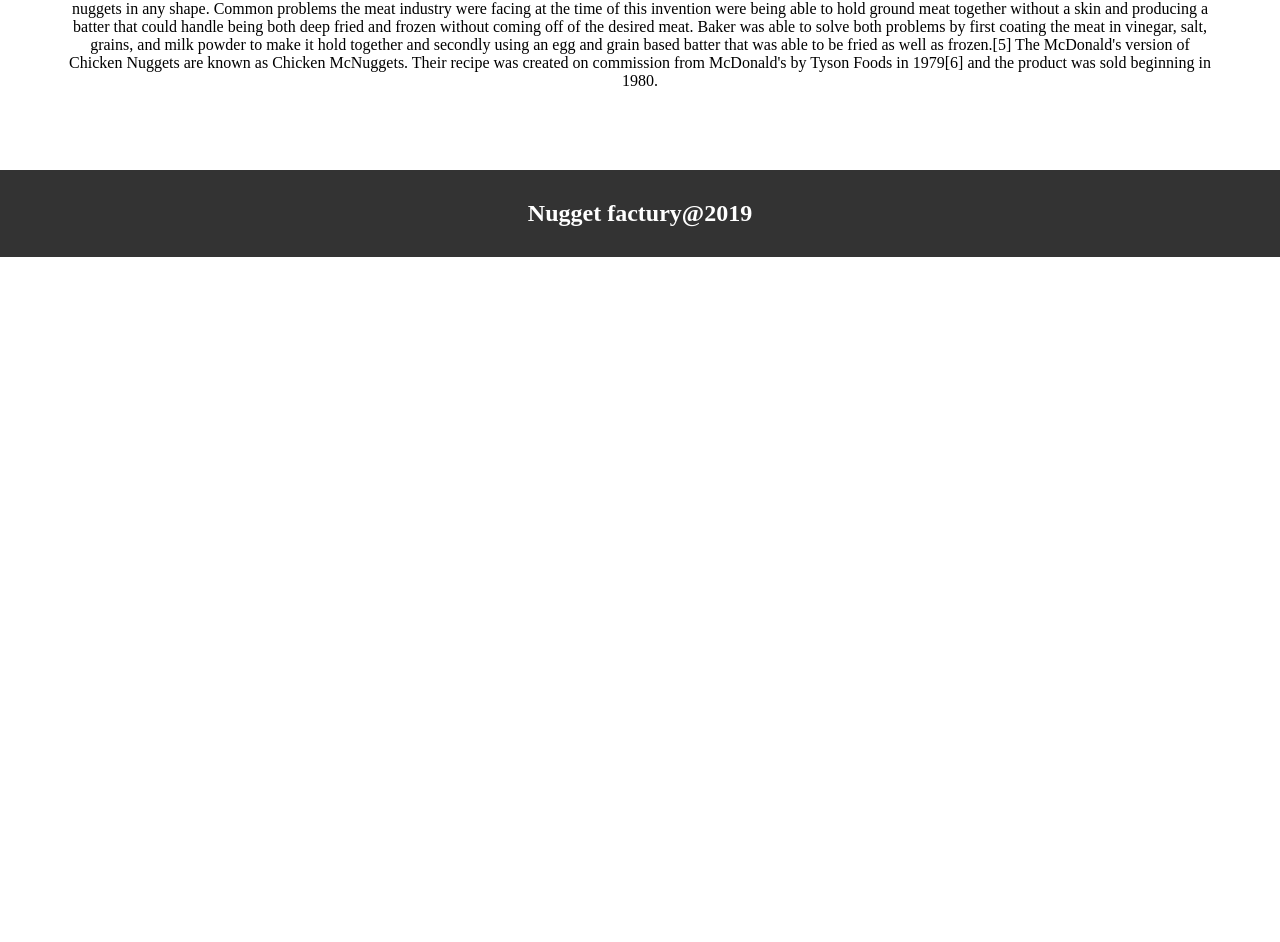
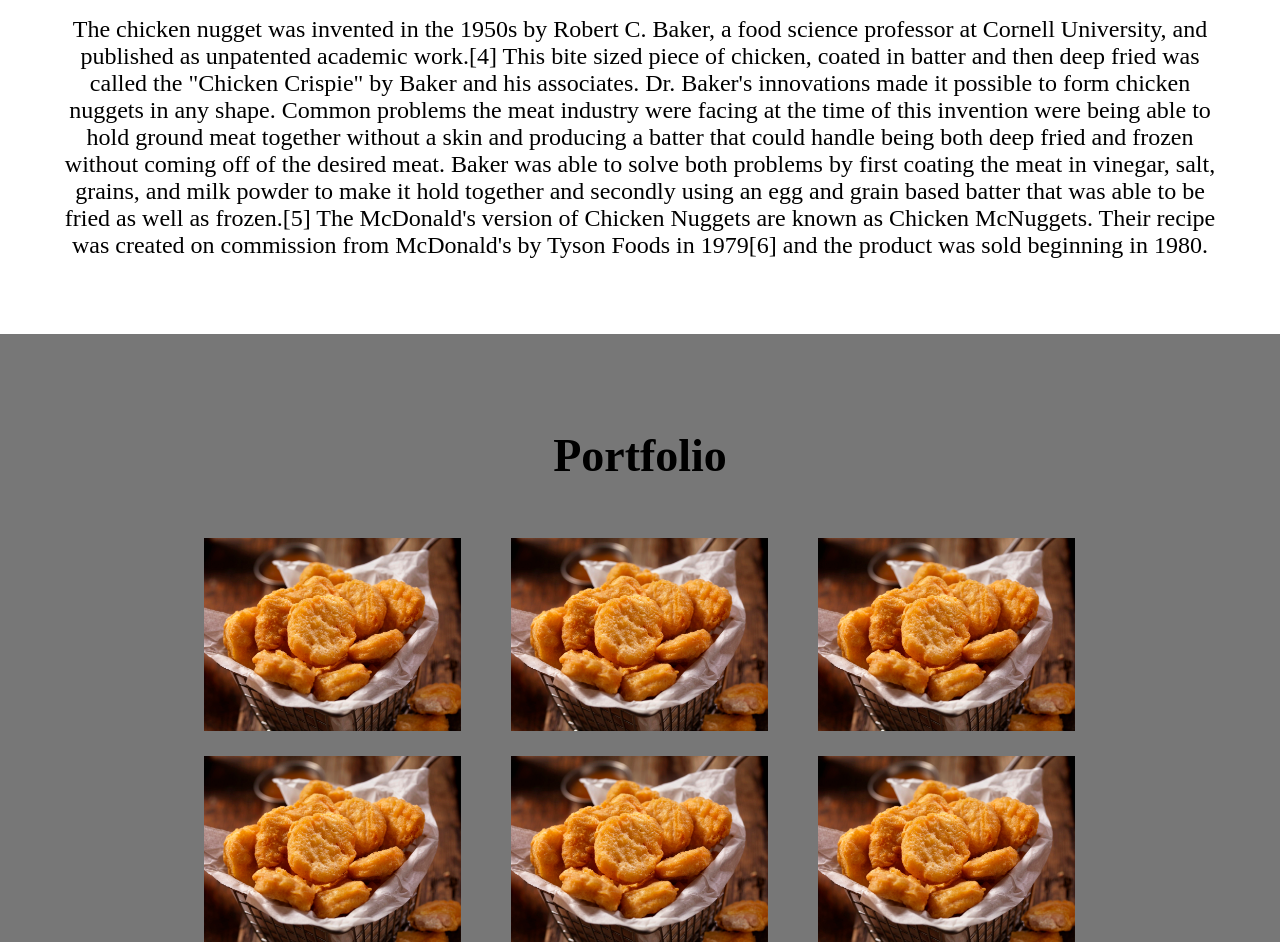
Before and after one commit to CarolineVoo/Nugget-Factory, a plain HTML site: page index.html in a window 1280 px wide. Shown: the part 673-1615 px from the top of the page. Before the commit the page ends 930 px from the top, so only its background shows below. Drawn offline with Linux system fonts and the light colour scheme.

Commit message:
Index
imported new sections

```diff
--- a/index.html
+++ b/index.html
@@ -10,7 +10,8 @@
     <div class="container">
 
         <div class="navbar">
-            <a id="navlogo" href="./index.html" >
+
+            <a  href="./index.html" >
                 Home
             </a>
             <a href="./play.html">Play</a>
@@ -23,15 +24,58 @@
         </div>
         <div class="wrapper">
 
-            <div class="main">
-                <h1>Nugland</h1>
-                <p>
+                <div class="intro">
+                    <h1>Nugland</h1>
+                    <p>
+                        The chicken nugget was invented in the 1950s by Robert C. Baker, a food science professor at Cornell University, and published as unpatented academic work.[4] This bite sized piece of chicken, coated in batter and then deep fried was called the "Chicken Crispie" by Baker and his associates. Dr. Baker's innovations made it possible to form chicken nuggets in any shape. Common problems the meat industry were facing at the time of this invention were being able to hold ground meat together without a skin and producing a batter that could handle being both deep fried and frozen without coming off of the desired meat. Baker was able to solve both problems by first coating the meat in vinegar, salt, grains, and milk powder to make it hold together and secondly using an egg and grain based batter that was able to be fried as well as frozen.[5]
+                        The McDonald's version of Chicken Nuggets are known as Chicken McNuggets. Their recipe was created on commission from McDonald's by Tyson Foods in 1979[6] and the product was sold beginning in 1980.
+                    </p>
+                </div>
 
-                        The chicken nugget was invented in the 1950s by Robert C. Baker, a food science professor at Cornell University, and published as unpatented academic work.[4] This bite sized piece of chicken, coated in batter and then deep fried was called the "Chicken Crispie" by Baker and his associates. Dr. Baker's innovations made it possible to form chicken nuggets in any shape. Common problems the meat industry were facing at the time of this invention were being able to hold ground meat together without a skin and producing a batter that could handle being both deep fried and frozen without coming off of the desired meat. Baker was able to solve both problems by first coating the meat in vinegar, salt, grains, and milk powder to make it hold together and secondly using an egg and grain based batter that was able to be fried as well as frozen.[5]
+                <div class="portfolio">
+                    <h1>Portfolio</h1>
 
-                        The McDonald's version of Chicken Nuggets are known as Chicken McNuggets. Their recipe was created on commission from McDonald's by Tyson Foods in 1979[6] and the product was sold beginning in 1980.
-                </p>
-            </div>
+                    <div class="portfolio-wrapper">
+                        <div class="portfolio-row">
+                            <div class="portfolio-object">
+                                <div class="portfolio-picture">
+                                    <img src="Resources/headerimage.jpg"/>
+                                </div>
+                            </div>
+                            <div class="portfolio-object">
+                                <div class="portfolio-picture">
+                                    <img src="Resources/headerimage.jpg"/>
+                                </div>
+                            </div>
+                            <div class="portfolio-object">
+                                <div class="portfolio-picture">
+                                    <img src="Resources/headerimage.jpg"/>
+                                </div>
+                            </div>
+                        </div>
+
+                        <div class="portfolio-row">
+                                <div class="portfolio-object">
+                                    <div class="portfolio-picture">
+                                        <img src="Resources/headerimage.jpg"/>
+                                    </div>
+                                </div>
+                                <div class="portfolio-object">
+                                    <div class="portfolio-picture">
+                                        <img src="Resources/headerimage.jpg"/>
+                                    </div>
+                                </div>
+                                <div class="portfolio-object">
+                                    <div class="portfolio-picture">
+                                        <img src="Resources/headerimage.jpg"/>
+                                    </div>
+                                </div>
+                            </div>
+
+                    </div>
+                </div>
+
+
 
 
         </div>
--- a/stylesheet.css
+++ b/stylesheet.css
@@ -30,11 +30,8 @@ body,html{
     color: white;
   }
 
-  #navlogo{
-    background-image: url("./nug.gif");
-    background-size: contain;
-    color:black;
-  }
+
+
 
   /* Header*/
 .header {
@@ -47,18 +44,75 @@ body,html{
 
 
   .header h1 {
-    font-size: 60px;
+    font-size: 72px;
     font-weight: bold;
   }
 
+  #nugIMG img{
+    width: 300px;
+    height: auto;
+  }
+
+
+/*Wrapper*/
 .wrapper{
-    padding: 5%;
-    text-align: center;
+  text-align: center;
+
 }
 
-#nugIMG img{
-  width: 300px;
-  height: auto;
+.wrapper h1{
+  font-size: 46px;
+}
+
+
+
+/* Intro*/
+.intro{
+  padding:4%;
+  height: 100%;
+}
+
+.intro p{
+  font-size: 24px;
+}
+
+
+/* Portfolio*/
+.portfolio{
+  padding:5%;
+  background-color: #777;
+  height: 650px;
+}
+
+.portfolio-wrapper{
+  background-color: green;
+  width: 80%;
+  margin:auto;
+}
+
+.portfolio-row{
+  background-color: blue;
+  width: 100%;
+  margin: auto;
+}
+
+.portfolio-object{
+
+  width:33.3%;
+  height:auto;
+  float:left;
+}
+
+.portfolio-picture{
+  padding:25px;
+}
+
+.portfolio-picture img{
+
+  width:100%;
+  height:100%;
+  float:left;
+
 }
 
 
```
Also changed, not shown: buy.html (+8 -10 lines), play.html (+1 -1 lines).
